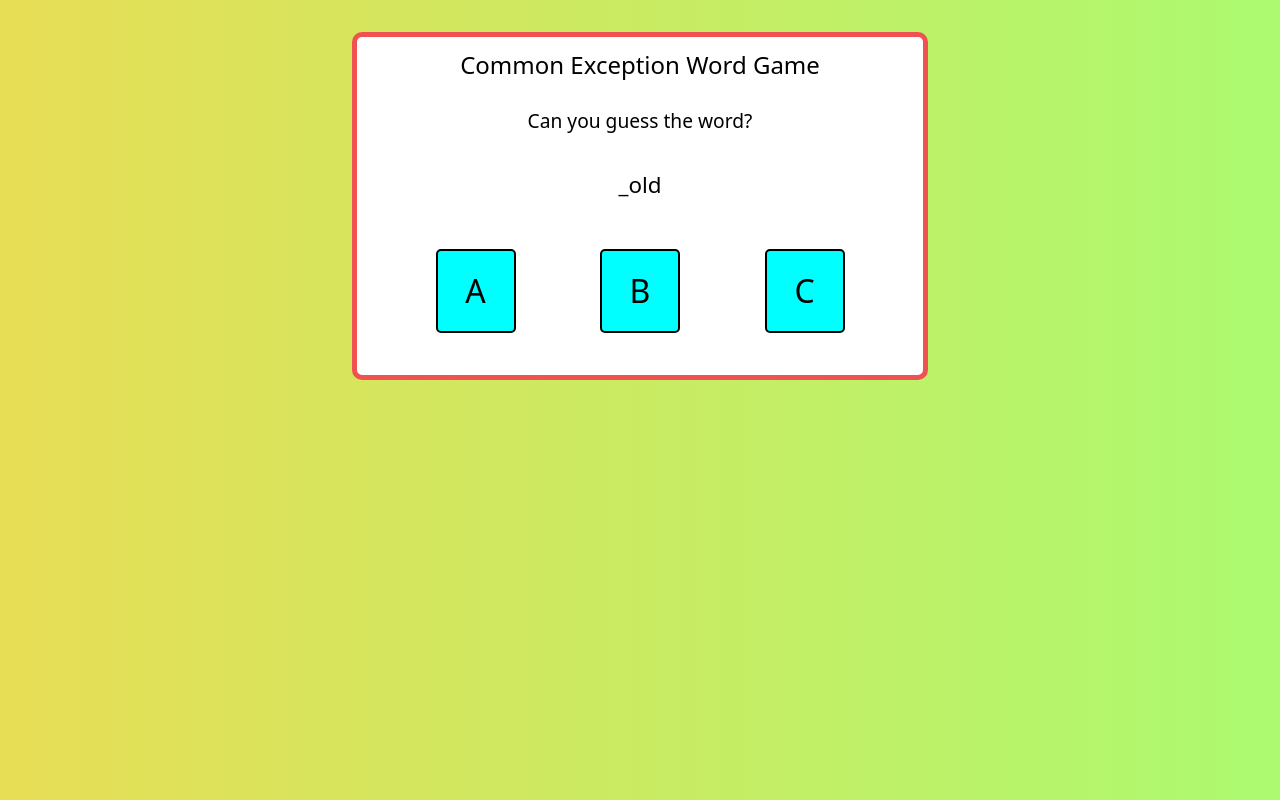
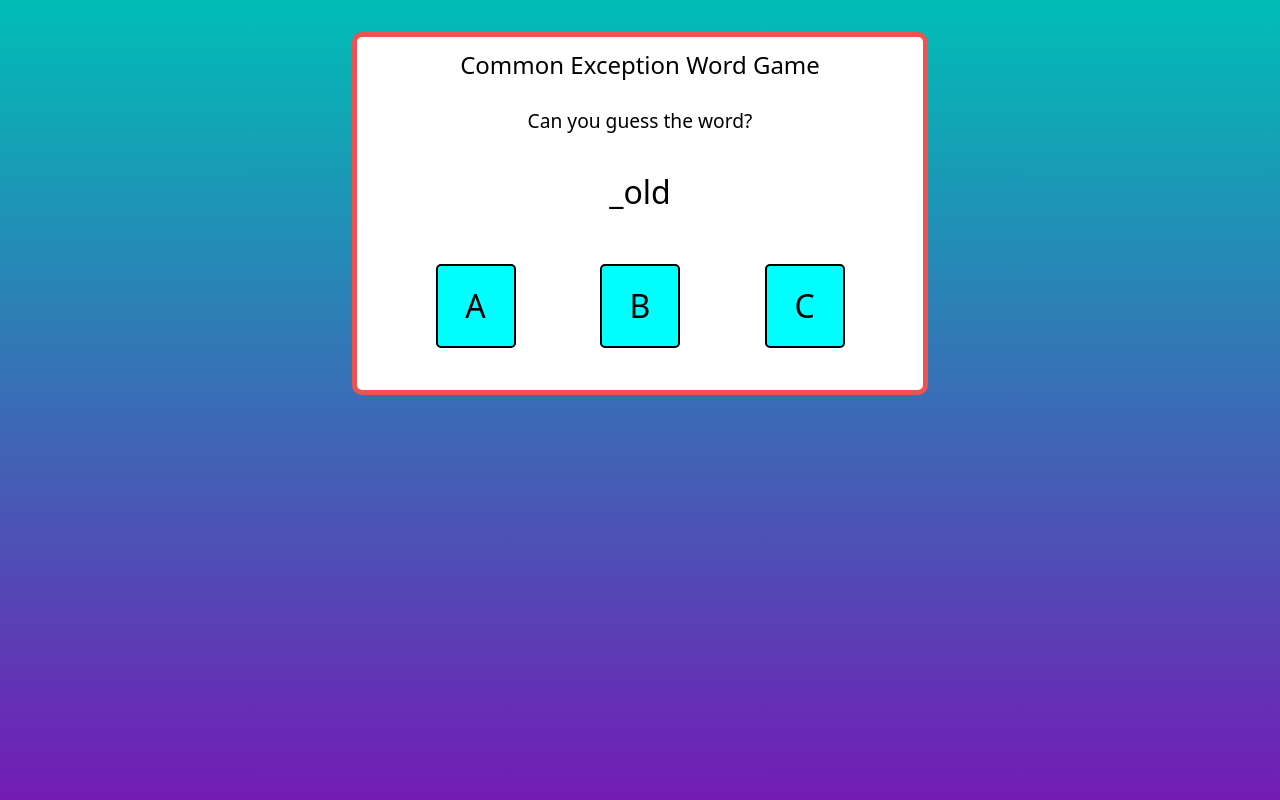
Before and after one commit to isdanryan/Common-Exception-Game, a React (Create React App) app: page / in a window 1280 px wide. Built offline with nearby package versions, Linux system fonts and the light colour scheme.

Commit message:
Change background

```diff
--- a/src/index.css
+++ b/src/index.css
@@ -4,7 +4,8 @@
 
 body {
   margin: 0;
-  background: linear-gradient(to right, rgb(231 221 85), rgb(172 250 112));
+  background: linear-gradient(0deg, rgba(115,28,181,1) 0%, rgba(0,190,182,1) 100%);
+  background-attachment: fixed;
 }
 
 .game-area {
@@ -38,7 +39,7 @@ header {
   justify-content: center;
   margin: 1rem auto;
   font-weight: 500;
-  font-size: 1.4rem;
+  font-size: 2.0rem;
 }
 
 .letter-area {
```
